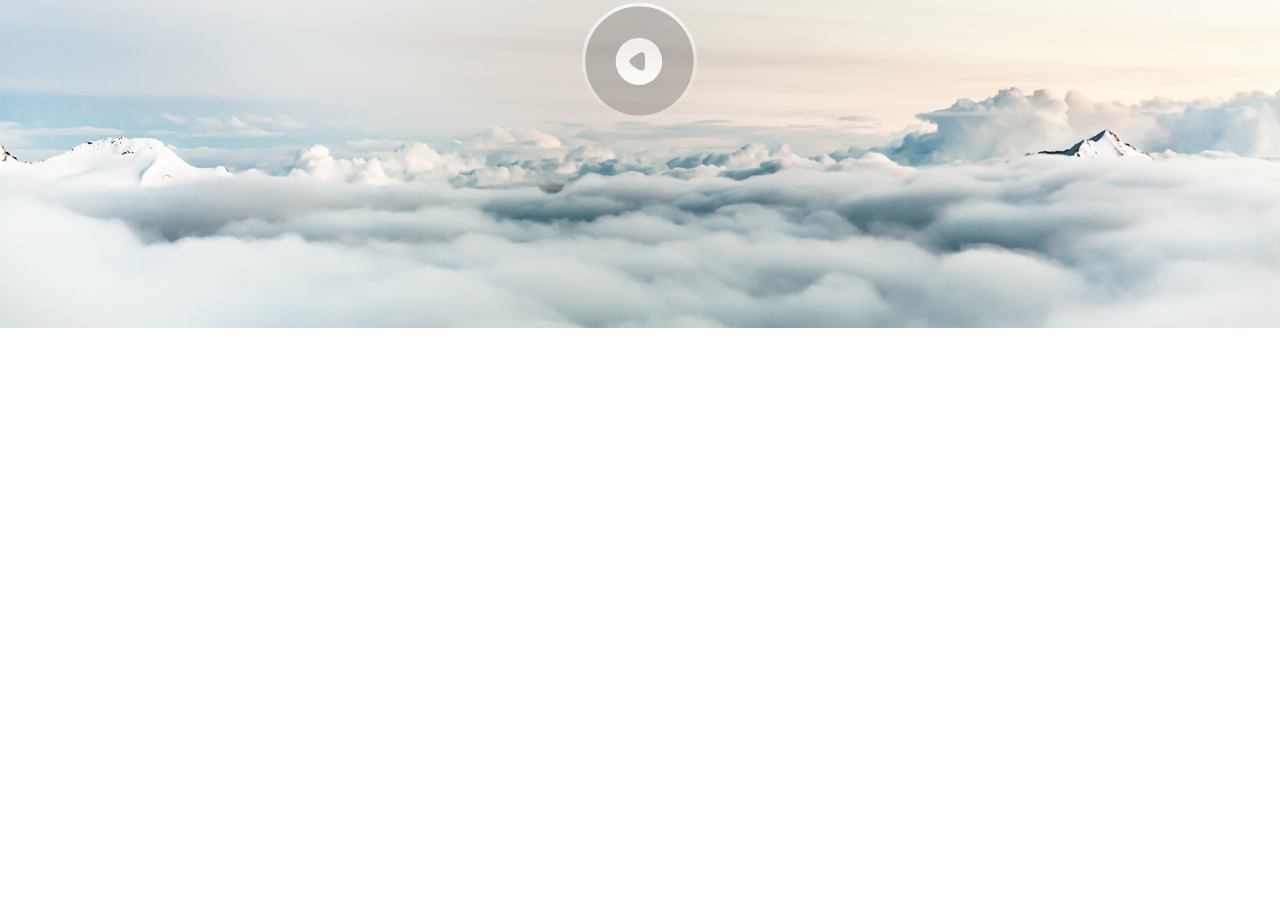
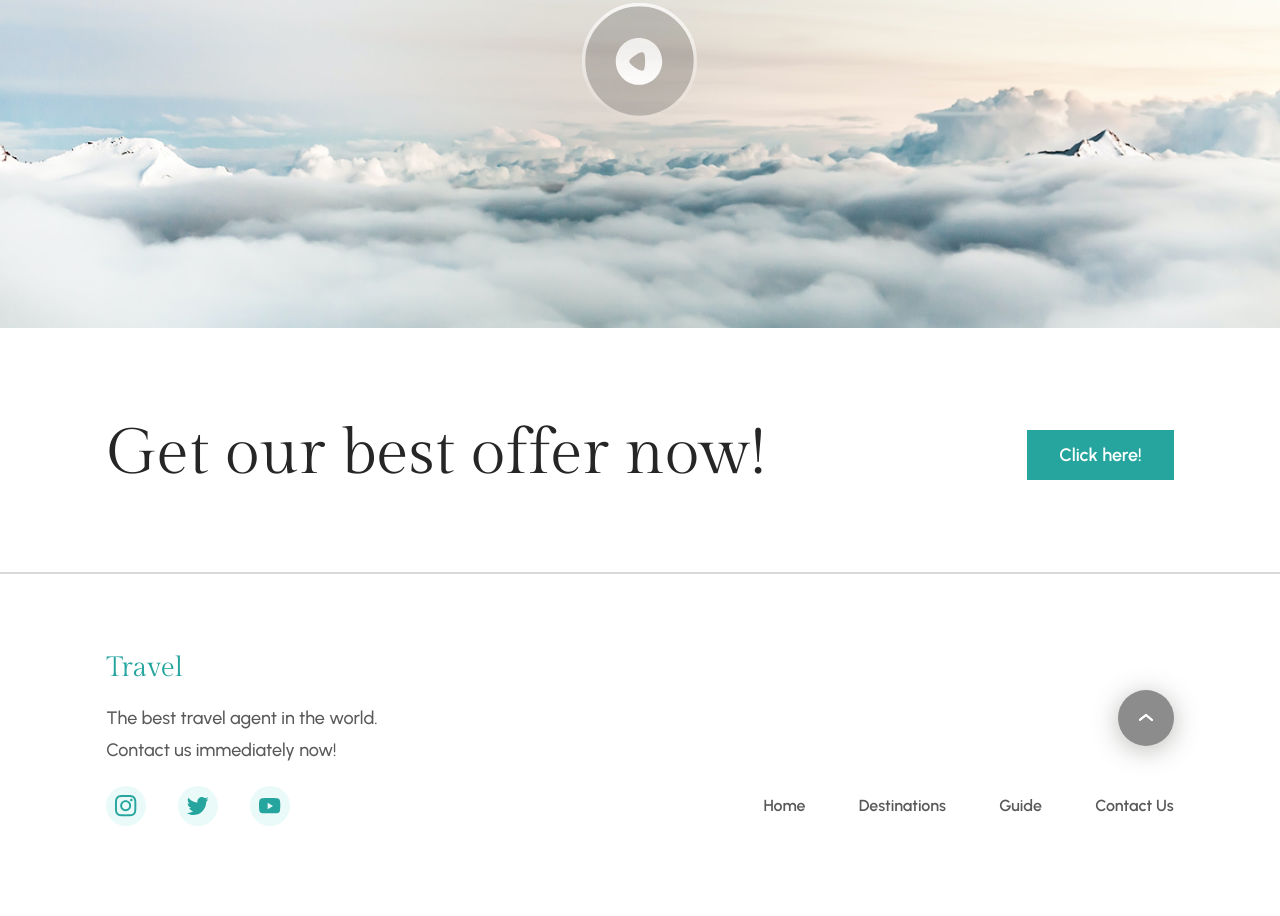
Before and after one commit to haedaraedeeb-stack/Landing-Page, a plain HTML site: page index.html in a window 1280 px wide. Shown: the part 4626-5542 px from the top of the page. Before the commit the page ends 5043 px from the top, so only its background shows below. Drawn offline with Linux system fonts and the light colour scheme.

Commit message:
add footer

```diff
--- a/assets/css/style.css
+++ b/assets/css/style.css
@@ -17,7 +17,7 @@ header {
   padding-bottom: calc(380px + 15.6vh);
 }
 
-nav {
+header nav {
   min-height: 33px;
   max-height: 60px;
   display: flex;
@@ -26,7 +26,7 @@ nav {
   padding: 5.5vw;
 }
 
-nav h1 {
+header nav h1 {
   width: 91px;
   height: 33px;
   font-size: 28px;
@@ -36,10 +36,10 @@ nav h1 {
   color: #25a59e;
 }
 
-nav .bar {
+header nav .bar {
   display: block;
 }
-nav .fa-bars {
+header nav .fa-bars {
   display: none;
 }
 
@@ -354,6 +354,21 @@ nav .fa-bars {
   border-top: 4px solid #25a59e;
 }
 
+.reasons .reasons_list li:hover {
+  border-top: 4px solid #ffffff;
+  background-color: #25a59e;
+  transition:
+    background-color 0.3s,
+    border-color 0.3s;
+}
+
+.reasons .reasons_list li:hover h3,
+.reasons .reasons_list li:hover p,
+.reasons .reasons_list li:hover a {
+  color: white;
+  transition: color 0.3s;
+}
+
 .reasons .reasons_list .card h3 {
   font-weight: 400;
   font-size: 40px;
@@ -537,7 +552,7 @@ nav .fa-bars {
   position: relative;
 }
 
-.video > img  {
+.video > img {
   display: block;
   width: 100%;
   min-height: 220px;
@@ -559,7 +574,158 @@ nav .fa-bars {
   height: auto;
 }
 
+/* ================= Footer ================= */
 
+footer {
+  width: 100%;
+  display: flex;
+  flex-direction: column;
+  gap: 80px;
+}
+
+.offers {
+  width: 100%;
+  display: flex;
+  justify-content: space-between;
+  align-items: center;
+  gap: 48px;
+  padding-inline: clamp(20px, 8.3vw, 120px);
+}
+
+.offers h2 {
+  border-width: 0.2px;
+  font-weight: 400;
+  font-size: clamp(40px, 5vw, 72px);
+  line-height: 1.17;
+  letter-spacing: 0%;
+  color: rgba(38, 38, 38, 1);
+}
+
+.offers a {
+  /* width: 147px; */
+  white-space: nowrap;
+  padding: 16px 32px;
+  background: rgba(37, 165, 158, 1);
+  font-family: "Urbanist", sans-serif;
+  font-weight: 600;
+  font-size: 18px;
+  line-height: 100%;
+  letter-spacing: 0%;
+  color: rgba(255, 255, 255, 1);
+  text-decoration: none;
+  cursor: pointer;
+}
+
+footer .divider {
+  width: 100%;
+  border-width: 1px;
+  border: 1px solid rgba(217, 217, 217, 1);
+}
+
+.links {
+  width: 100%;
+  display: flex;
+  justify-content: space-between;
+  align-items: flex-end;
+  gap: 80px;
+  padding-right: clamp(20px, 8.3vw, 120px);
+  padding-left: clamp(20px, 8.3vw, 120px);
+  padding-bottom: clamp(40px, 7vw, 100px);
+}
+
+.links .contact {
+  width: 100%;
+  max-width: 313px;
+  display: flex;
+  flex-direction: column;
+  gap: 20px;
+}
+
+.links .contact p {
+  font-family: "Urbanist", sans-serif;
+  font-weight: 500;
+  font-size: 18px;
+  line-height: 32px;
+  letter-spacing: 0%;
+  color: rgba(89, 89, 89, 1);
+}
+
+.links .contact .brand {
+  font-family: "Gilda";
+  font-weight: 400;
+  font-size: 28px;
+  line-height: 100%;
+  letter-spacing: 10%;
+  color: rgba(37, 165, 158, 1);
+}
+
+.links .contact .social {
+  display: flex;
+  gap: 32px;
+}
+
+.links .contact .social a {
+  width: 40px;
+  height: 40px;
+  display: flex;
+  justify-content: center;
+  align-items: center;
+  border-radius: 50%;
+  background-color: rgba(234, 250, 249, 1);
+  backdrop-filter: blur(9px);
+}
+
+.links .contact .social a img {
+  width: 22px;
+  height: auto;
+}
+
+.links-side {
+  display: flex;
+  flex-direction: column;
+  align-items: flex-end;
+  gap: 40px;
+}
+
+.back-to-top {
+  width: 56px;
+  height: 56px;
+  padding: 16px;
+  display: flex;
+  justify-content: center;
+  align-items: center;
+  border-radius: 100px;
+  background-color: #8c8c8c;
+  box-shadow: 0 4px 26px rgba(66, 62, 58, 0.35);
+}
+
+.back-to-top img {
+  display: block;
+  width: 24px;
+  height: 24px;
+}
+
+/* .lists {
+  padding-top: 0;
+} */
+
+.lists ul {
+  list-style: none;
+  display: flex;
+  align-items: center;
+  height: 40px;
+  gap: clamp(27px, 4.17vw, 60px);
+}
+
+.lists a {
+  font-family: "Urbanist", sans-serif;
+  font-weight: 600;
+  font-size: clamp(16px, 1.25vw, 18px);
+  line-height: 1.17;
+  color: #595959;
+  text-decoration: none;
+  white-space: nowrap;
+}
 /* ================= RESPONSIVE ================= */
 
 @media (max-width: 768px) {
@@ -567,15 +733,15 @@ nav .fa-bars {
     padding-bottom: 380px;
   }
 
-  nav h1 {
+  header nav h1 {
     margin-top: 20px;
     font-size: 16px;
   }
 
-  nav .bar {
+  header nav .bar {
     display: none;
   }
-  nav .fa-bars {
+  header nav .fa-bars {
     width: 24px;
     height: 24px;
     display: block;
@@ -716,11 +882,41 @@ nav .fa-bars {
   }
 
   .documentaion h2 {
-      padding: 0px 20px;
-      margin-top: 24px;
+    padding: 0px 20px;
+    margin-top: 24px;
   }
 
   .documentaion {
     padding-top: 32px;
   }
+
+  footer {
+    padding-inline: 20px;
+  }
+  footer .offers {
+    flex-direction: column;
+    align-items: flex-start;
+  }
+
+  footer .offers h2 {
+    font-size: 40px;
+    line-height: 52px;
+  }
+
+  .links {
+    flex-direction: column;
+    align-items: flex-start;
+  }
+
+  .links-side {
+    width: 100%;
+    align-items: flex-end;
+  }
+
+  .lists ul {
+    flex-wrap: nowrap;
+    gap: 12px 27px;
+    font-size: 16px;
+    line-height: 26px;
+  }
 }
--- a/index.html
+++ b/index.html
@@ -209,12 +209,48 @@
       <section class="documentaion">
         <h2>Watch our entire trip documentation</h2>
         <div class="video">
-          <img src="./assets/imgs/sky.png"  class="sky" alt="sky-img">
+          <img src="./assets/imgs/sky.png" class="sky" alt="sky-img" />
           <a href="#" class="play-btn">
-            <img src="./assets/imgs/Playbutton.svg" alt="">
+            <img src="./assets/imgs/Playbutton.svg" alt="" />
           </a>
         </div>
       </section>
     </main>
+    <footer>
+      <div class="offers">
+        <h2>Get our best offer now!</h2>
+        <a href="#" class="btn">Click here!</a>
+      </div>
+      <div class="divider"></div>
+      <div class="links">
+        <div class="contact">
+          <p class="brand">Travel</p>
+          <p>The best travel agent in the world. Contact us immediately now!</p>
+          <div class="social">
+            <a href="#"
+              ><img src="./assets/imgs/instagram.svg" alt="Instagram"
+            /></a>
+            <a href="#"><img src="./assets/imgs/twiter.svg" alt="Twitter" /></a>
+            <a href="#"
+              ><img src="./assets/imgs/youtube.svg" alt="YouTube"
+            /></a>
+          </div>
+        </div>
+
+        <div class="links-side">
+        <a href="#top" class="back-to-top" aria-label="Back to top">
+          <img src="./assets/imgs/arrow.svg" alt="" />
+        </a>
+        <nav class="lists">
+          <ul>
+            <li><a href="#">Home</a></li>
+            <li><a href="#">Destinations</a></li>
+            <li><a href="#">Guide</a></li>
+            <li><a href="#">Contact Us</a></li>
+          </ul>
+        </nav>
+        </div>
+      </div>
+    </footer>
   </body>
 </html>
```
Also changed, not shown: assets/imgs/arrow.svg (added), assets/imgs/instagram.svg (added), assets/imgs/twiter.svg (added), assets/imgs/youtube.svg (added).
